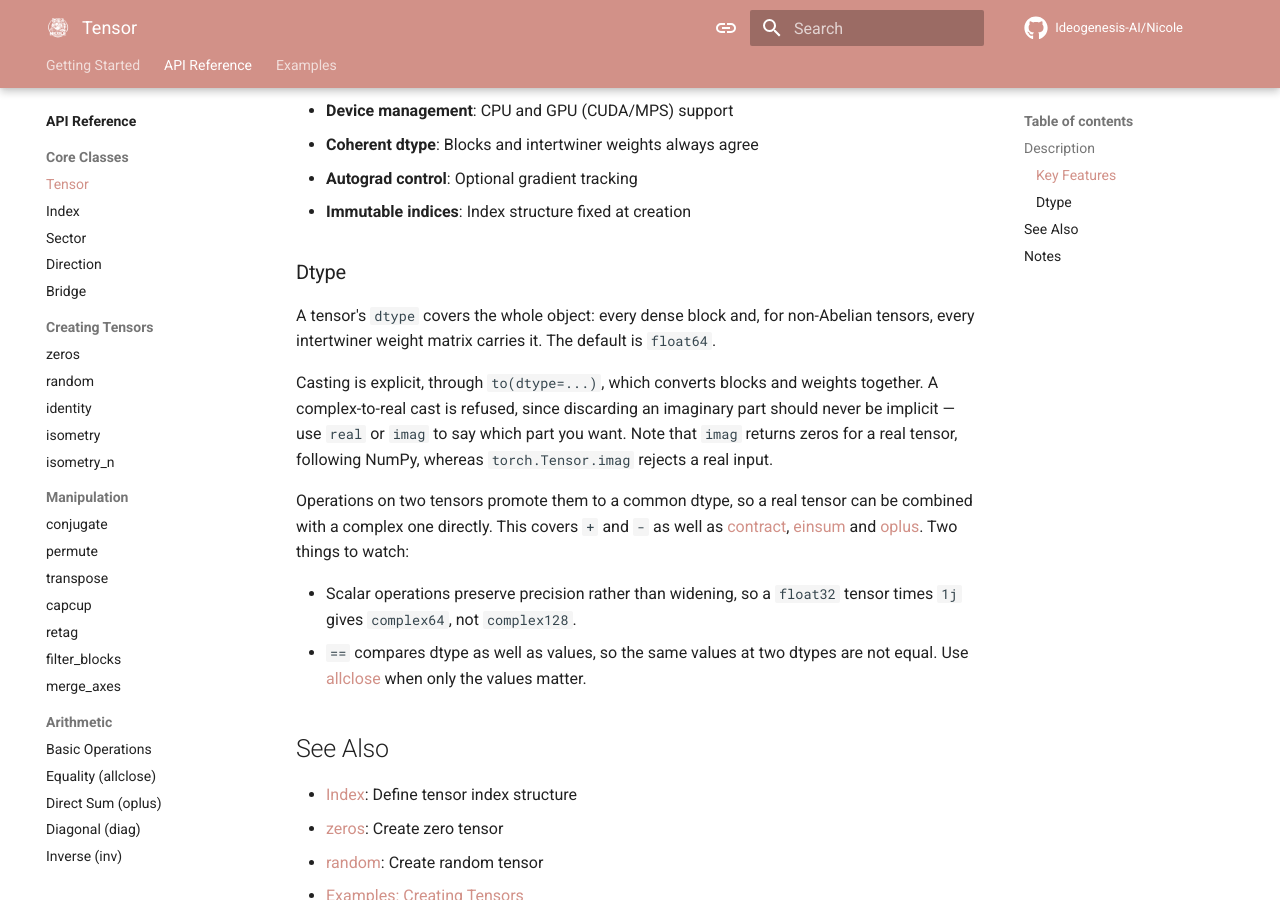
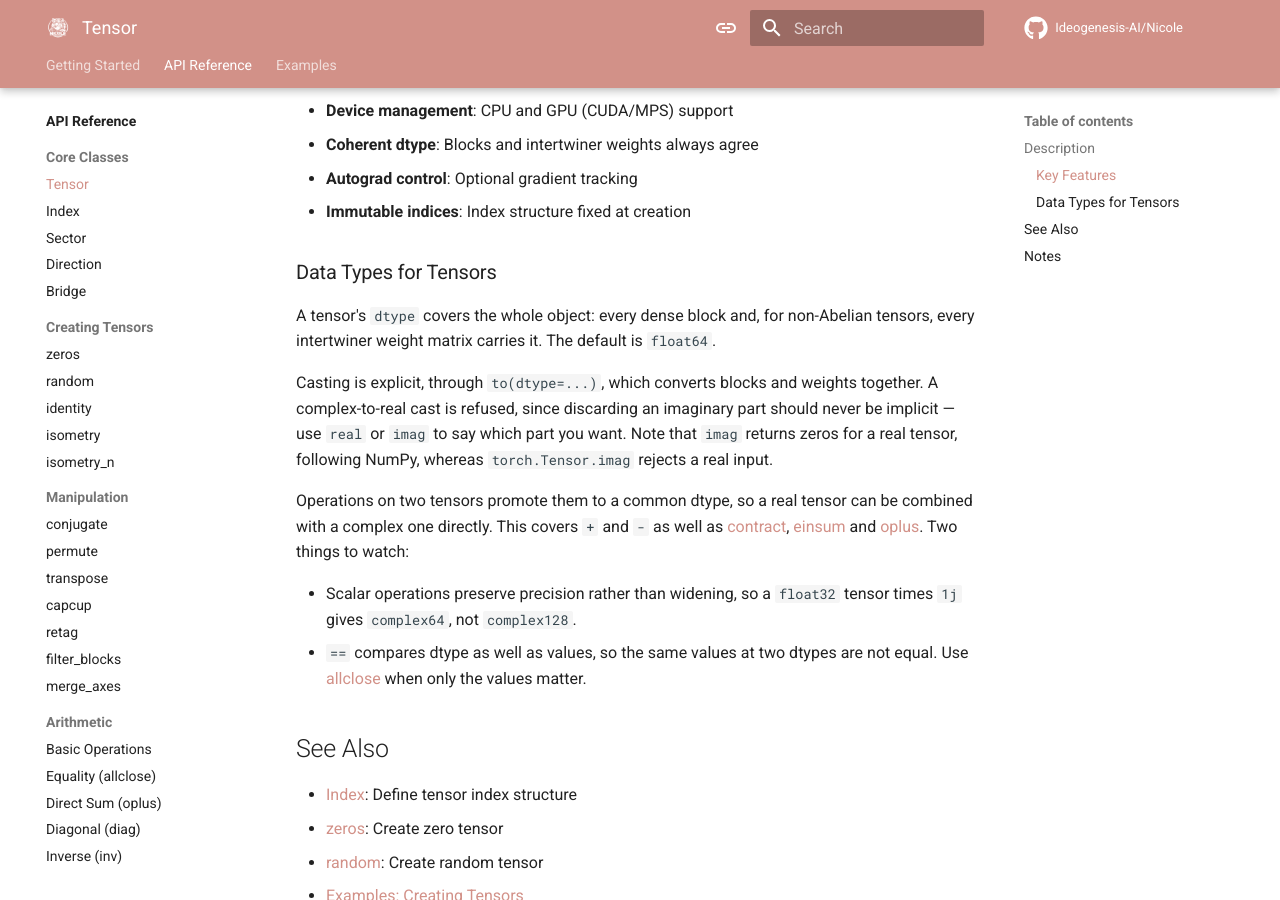
Before and after one commit to Ideogenesis-AI/Nicole, an MkDocs documentation site: the page built from docs/api/core/tensor.md, in a window 1280 px wide and 900 px high, scrolled down 635 px. Built offline with MkDocs 1.6.1 and Material for MkDocs 9.7.7, drawn with Linux system fonts in a browser that asks for light colours; comment, search, counter and statistics services are not loaded; the version menu is left out.

Commit message:
Update tensor documentation to clarify data types section

```diff
--- a/docs/api/core/tensor.md
+++ b/docs/api/core/tensor.md
@@ -54,7 +54,7 @@ The `Tensor` class is the core data structure in Nicole, representing block-spar
 - **Autograd control**: Optional gradient tracking
 - **Immutable indices**: Index structure fixed at creation
 
-### Dtype
+### Data Types for Tensors
 
 A tensor's `dtype` covers the whole object: every dense block and, for
 non-Abelian tensors, every intertwiner weight matrix carries it. The default is
```
